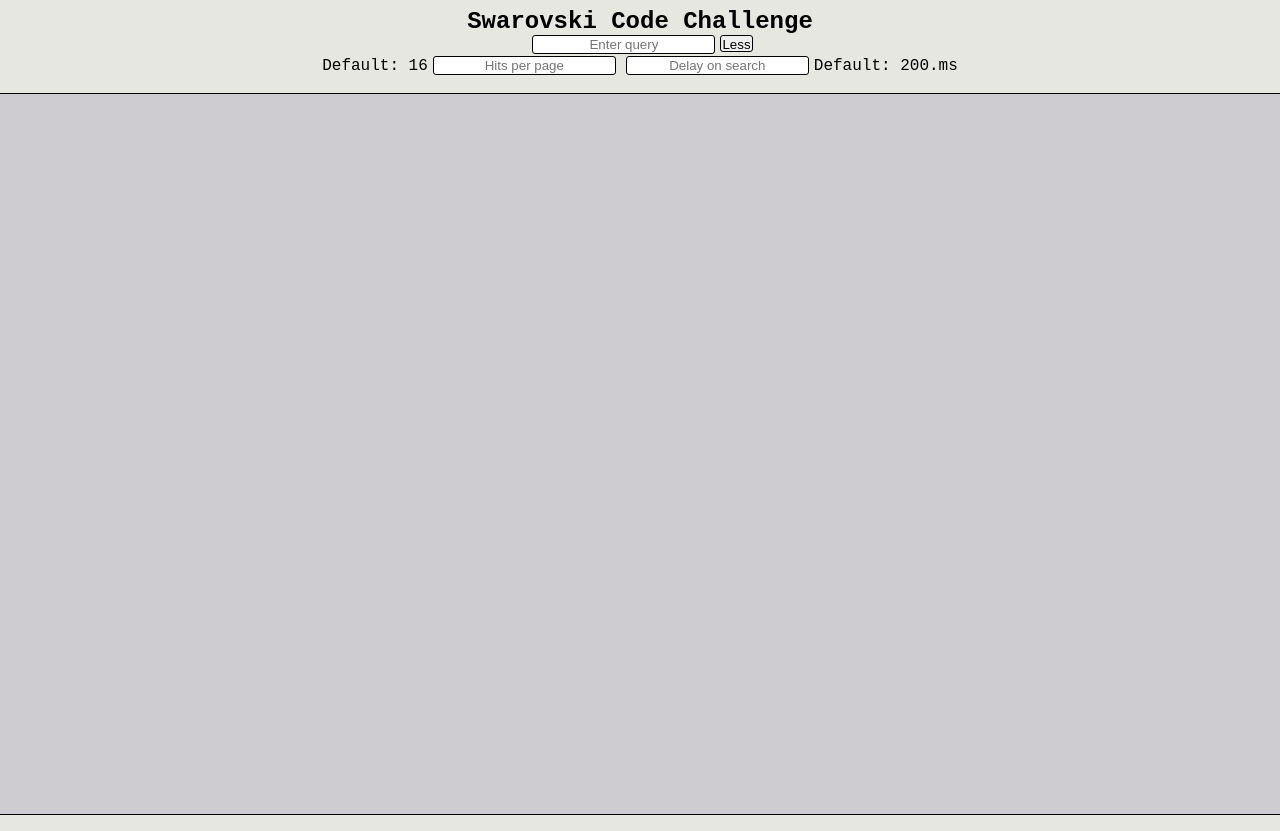
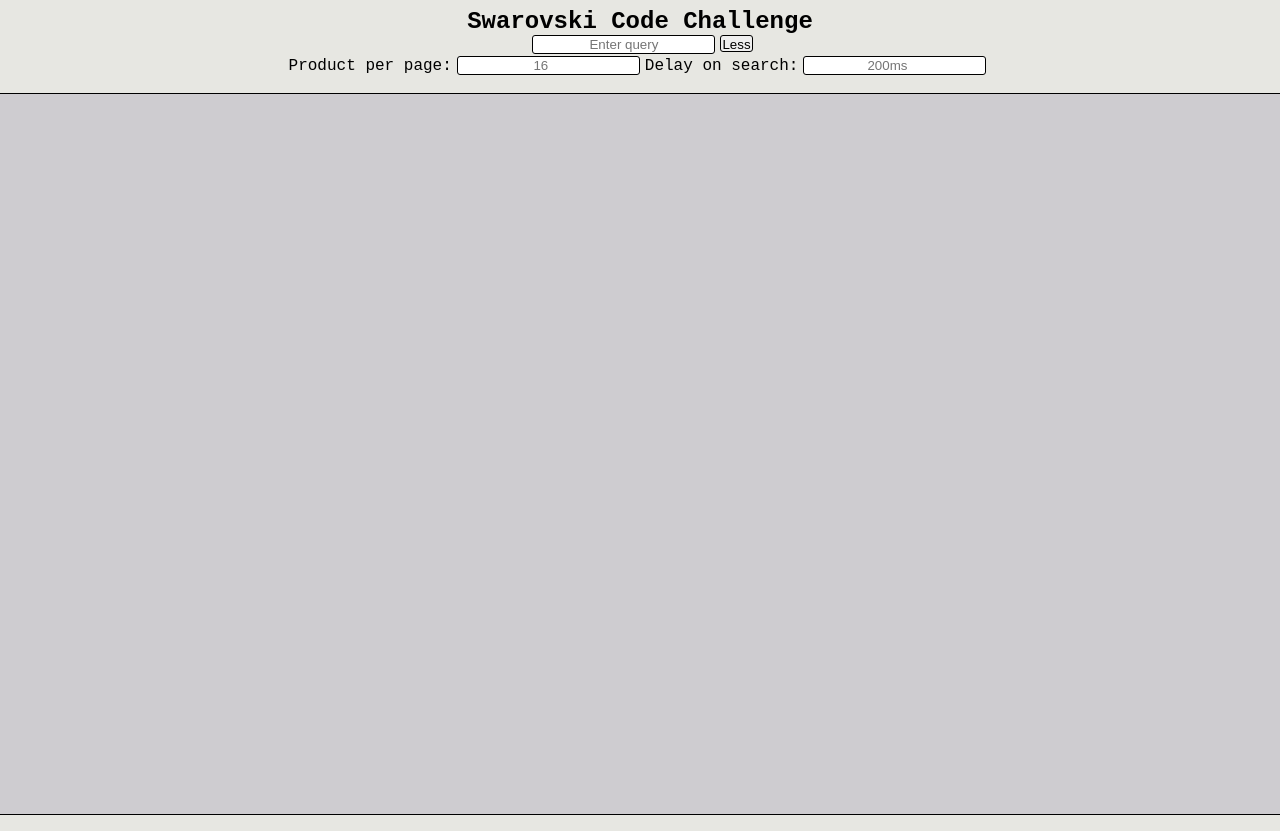
Before and after one commit to Enanaky/swarovski, a React (Create React App) app: page / in a window 1280 px wide. Both pictures are taken after a click on the button "More". Built offline with nearby package versions, Linux system fonts and the light colour scheme.

Commit message:
Favicon changed. Loading flag added for better user xperience. Show Hide panel changed.

```diff
--- a/public/index.html
+++ b/public/index.html
@@ -10,11 +10,7 @@
     />
     <meta name="viewport" content="width=device-width, initial-scale=1" />
     <meta name="theme-color" content="#000000" />
-    <meta
-      name="description"
-      content="Web site created using create-react-app"
-    />
-    <title>React App</title>
+    <title>Code Challenge</title>
   </head>
   <body>
     <div id="root"></div>
--- a/src/App.js
+++ b/src/App.js
@@ -11,6 +11,7 @@ function App() {
   const [delay, setDelay] = useState(200);
   // Save loading state.
   const [error, setError] = useState(null);
+  const [loading, setLoading] = useState(false);
 
   let CancelToken = axios.CancelToken;
   let cancel;
@@ -36,6 +37,7 @@ function App() {
     if (query === "") {
       setItems([]);
     } else {
+      setLoading(true);
       try {
         //1 Delete previous errors.
         setError(null);
@@ -46,6 +48,7 @@ function App() {
         //3 Make the ajax call and save the response in data.
         const data = await apiCall(query);
         //4 Store the data on state.
+        setLoading(false);
         setItems(data.data.hits);
       } catch (err) {
         if (axios.isCancel(err)) {
@@ -77,18 +80,24 @@ function App() {
         </div>
         {visible === true ? (
           <div className="show-hide">
-            Default: 16
+            Product per page:
             <input
-              type="text"
-              placeholder="Hits per page"
+              type="number"
+              min="1"
+              placeholder="16"
               onChange={e => setHowMany(e.target.value)}
             />
+            Delay on search:
             <input
-              type="text"
-              placeholder="Delay on search"
+              type="number"
+              placeholder="200ms"
               onChange={e => setDelay(e.target.value)}
             />
-            Default: 200.ms
+          </div>
+        ) : null}
+        {loading === true ? (
+          <div className="loading">
+            <strong>Loading...</strong>
           </div>
         ) : null}
         {error !== null ? <p className="error">{error}</p> : null}
```
Also changed, not shown: 1 other file (tests, documents, lock files or other folders).
